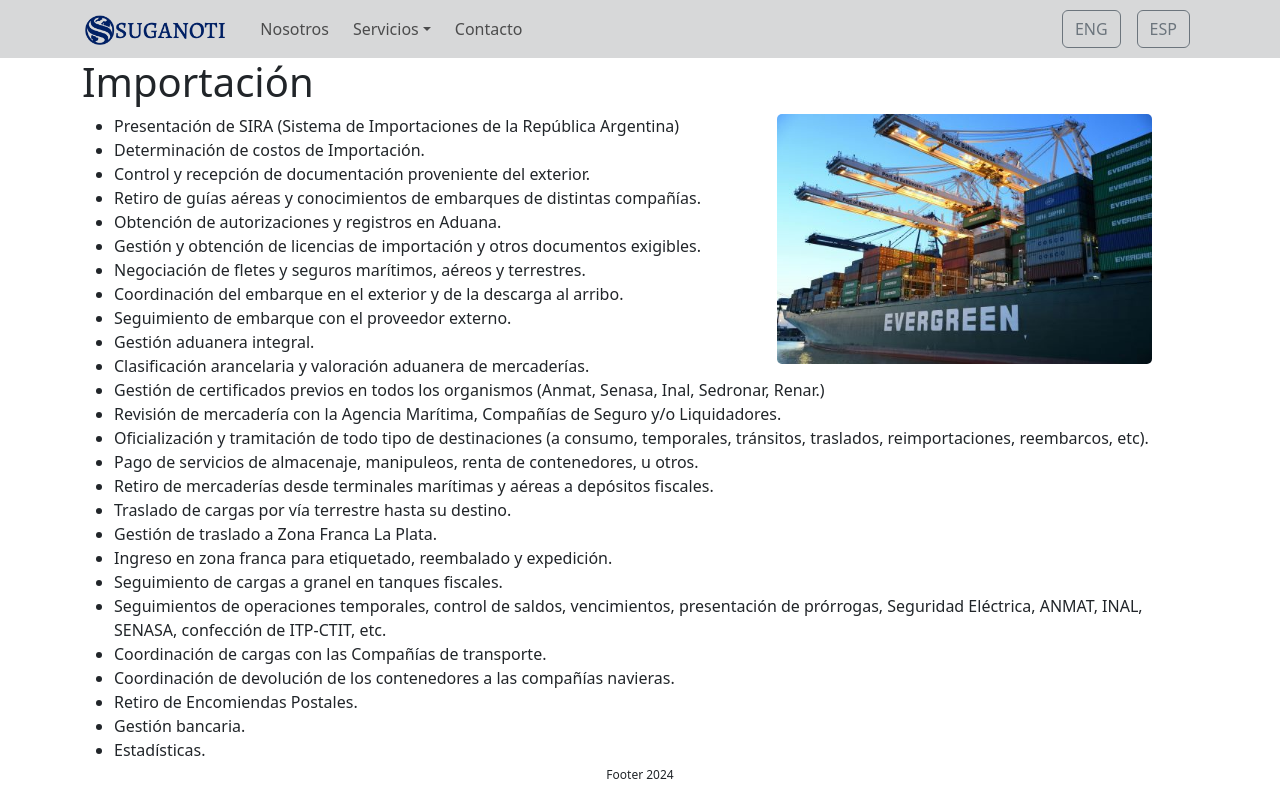
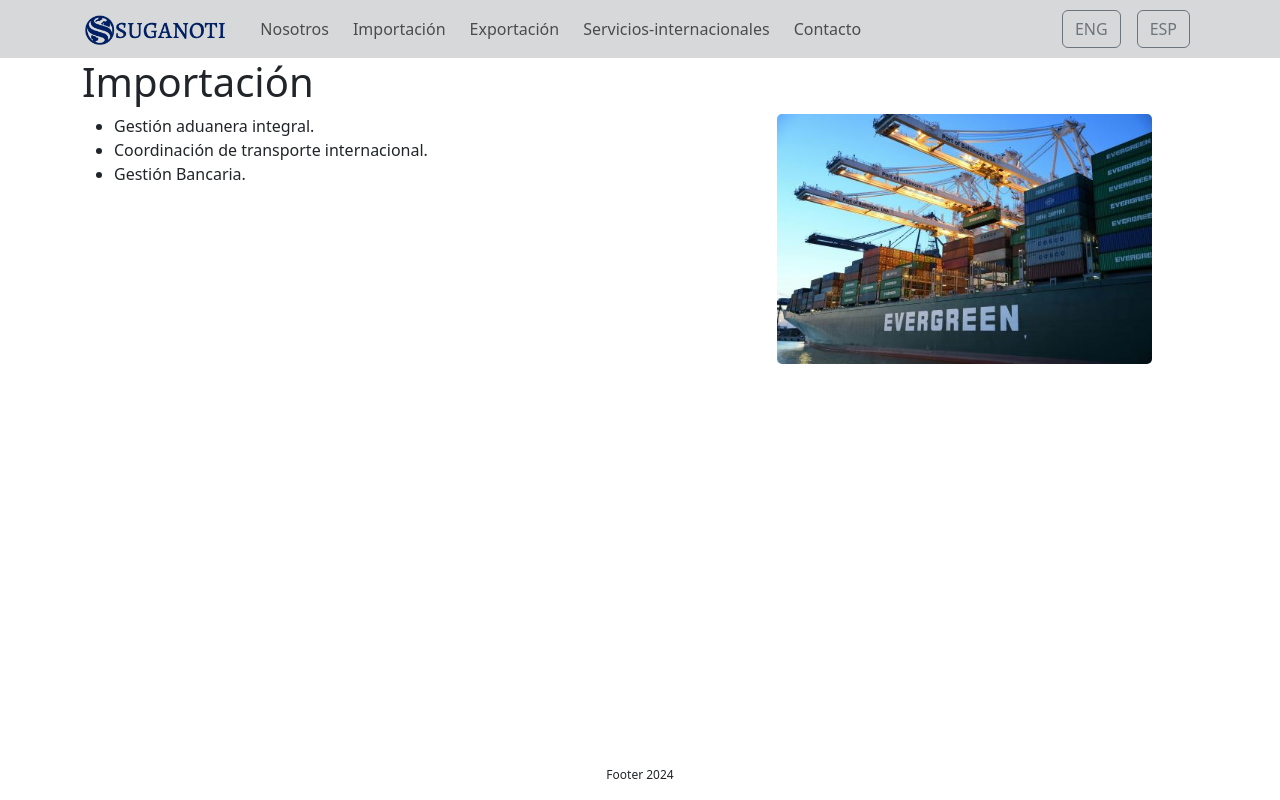
Before and after one commit to Electrocisko/comex, a React (Vite) app in the folder suganoti/: page /importacion in a window 1280 px wide. Built offline with nearby package versions, Linux system fonts and the light colour scheme.

Commit message:
trabajando en pagina de home

```diff
--- a/suganoti/i18n/english/en.json
+++ b/suganoti/i18n/english/en.json
@@ -1,10 +1,10 @@
 {
   "TITLE": "Welcome to Suganoti.",
   "NAVBAR_1": "About Us",
-  "NAVBAR_2": "Services",
-  "NAVBAR_3": "Contact",
-  "DROPDOWN_1": "Customers",
-  "DROPDOWN_2": "Suppliers",
+  "NAVBAR_2":"Import",
+  "NAVBAR_3":"Export",
+  "NAVBAR_4":"Advice",
+  "NAVBAR_5":"Contact",
   "HOME_H1": "Welcome to Suganoti.",
   "HOME_H2": "Your Strategic Partner in International Trade.",
   "HOME_P1": "At Suganoti, we believe in forging robust, strategic partnerships that transcend borders and nurture global growth.",
--- a/suganoti/i18n/spanish/es.json
+++ b/suganoti/i18n/spanish/es.json
@@ -1,25 +1,24 @@
 {
     "TITLE": "Bienvenidos a Suganoti.",
     "NAVBAR_1": "Nosotros",
-    "NAVBAR_2": "Servicios",
-    "NAVBAR_3":"Contacto",
-    "DROPDOWN_1":"Importación",
-    "DROPDOWN_2":"Exportación",
-    "DROPDOWN_3":"Asesoramiento",
+    "NAVBAR_2":"Importación",
+    "NAVBAR_3":"Exportación",
+    "NAVBAR_4":"Servicios-internacionales",
+    "NAVBAR_5":"Contacto",
     "HOME_H1":"Bienvenidos a Suganoti.",
     "HOME_H2":"Tu socio confiable en el mundo del comercio internacional.",
-    "HOME_P1":"Nos especializamos en el desarrollo de relaciones sólidas con clientes, así como en servicios de importación, exportación, logística, flete y despacho de aduanas.",
+    "HOME_P1":"Nos especializamos en los servicios de importación, exportación y logística, flete y despachos aduaneros, buscando desarrollar relaciones solidas con los clientes.",
     "HOME_P2": "Nos enorgullecemos de ofrecer un servicio de primera clase que te brinde agilidad y confianza en tus operaciones comerciales internacionales.",
     "HOME_P3": "Esperamos con interés la oportunidad de colaborar contigo y contribuir al éxito de tu negocio en el mercado global.",
-    "HOME_P4": "¡Contáctanos hoy para descubrir cómo podemos ayudarte a alcanzar tus objetivos!",
+    "HOME_P4": "¡Contáctanos hoy para descubrir cómo podemos ayudarte!",
     "BUTTON_ADVICE": "SOLICITAR ASESORÍA",
     "ABOUT_H1": "Nosotros",
     "ABOUT_P1": "En Suganoti, entendemos la importancia de la eficiencia y la precisión en el comercio internacional.",
-    "ABOUT_P2": "Nuestro equipo altamente capacitado está comprometido a brindarte soluciones a medida que se adapten a tus necesidades específicas.",
-    "ABOUT_P3": "Ya sea que estés buscando expandir tu mercado a nivel global o simplificar tus operaciones de importación y exportación, estamos aquí para ayudarte en cada paso del camino.",
-    "ABOUT_P4": "La visión de la empresa es ser líder en el desarrollo de relaciones sólidas con clientes y en la prestación de servicios de importación, exportación, logística, flete y despacho de aduanas a nivel global, brindando agilidad y confianza en todas las operaciones comerciales internacionales.",
-    "ABOUT_P5": "La misión de la empresa es ofrecer un servicio de primera clase que garantice la agilidad y confianza en las operaciones comerciales internacionales de sus clientes, contribuyendo así al éxito de sus negocios en el mercado global a través de relaciones sólidas y duraderas.",
-    "ABOUT_P6": "Los valores de la empresa incluyen la excelencia en el servicio al cliente, la confiabilidad en todas las operaciones, la colaboración activa y el compromiso con el éxito de los negocios de sus clientes en el mercado global.",
+    "ABOUT_P2": "Nuestro equipo, altamente capacitado, está comprometido a brindarte soluciones a medida que se adapten a tus necesidades específicas.",
+    "ABOUT_P3": "Ya sea, que esté buscando expandir tu mercado a nivel global o simplificar tus operaciones de importación y exportación, estamos aquí para ayudarte en cada paso del camino.",
+    "ABOUT_P4": "",
+    "ABOUT_P5": "",
+    "ABOUT_P6": "",
     "CONTACT_H1":"Contacto",
     "CONTACT_FORM_NAME":"Nombre y Apellido",
     "CONTACT_FORM_PHONE":"Teléfono",
--- a/suganoti/src/components/navbar/Navbar.jsx
+++ b/suganoti/src/components/navbar/Navbar.jsx
@@ -28,13 +28,13 @@
           <span className="navbar-toggler-icon"></span>
         </button>
         <div className="collapse navbar-collapse" id="navbarSupportedContent">
-          <ul className="navbar-nav w-50">
+          <ul className="navbar-nav w-100 ">
             <li className="nav-item ms-2">
               <Link className="nav-link" to={"/nosotros"}>
                 {t("NAVBAR_1")}
               </Link>
             </li>
-            <li className="nav-item dropdown ms-2">
+            {/* <li className="nav-item dropdown ms-2">
               <Link
                 className="nav-link dropdown-toggle"
                 to={"/"}
@@ -77,10 +77,23 @@
                   ) : null}
                 </li>
               </ul>
+            </li> */}
+                        <li className="nav-item ms-2">
+              <Link to={"/importacion"} className="nav-link">
+                {t("NAVBAR_2")}
+              </Link>
+            </li>            <li className="nav-item ms-2">
+              <Link to={"/exportacion"} className="nav-link">
+                {t("NAVBAR_3")}
+              </Link>
+            </li>            <li className="nav-item ms-2">
+              <Link to={"/asesoramiento"} className="nav-link">
+                {t("NAVBAR_4")}
+              </Link>
             </li>
             <li className="nav-item ms-2">
               <Link to={"/contact"} className="nav-link">
-                {t("NAVBAR_3")}
+                {t("NAVBAR_5")}
               </Link>
             </li>
           </ul>
--- a/suganoti/src/pages/Asesora.jsx
+++ b/suganoti/src/pages/Asesora.jsx
@@ -25,18 +25,16 @@
 
 
         <div className="asesora-text-container">
-          <h1 className="mb-3">Asesoramiento</h1>
+          <h1 className="mb-3">Servicios internacionales</h1>
           <ul>
             <li>
-              Asesoramiento constante de la normativa de Comercio Exterior y sus
-              modificaciones.
+            Representación comercial.
             </li>
             <li>
-              Asesoramiento en todo lo relacionado con la operativa y normativa
-              de depósitos fiscales.
+            Desarrollo de clientes y proveedores.
             </li>
-            <li>Clasificación Arancelaria.</li>
-            <li>Cambio en posiciones arancelarias.</li>
+            <li>Almacenamiento y gestión de stocks.</li>
+            <li>Seguimiento completo del negocio.</li>
           </ul>
         </div>
       </div>
--- a/suganoti/src/pages/Contact.jsx
+++ b/suganoti/src/pages/Contact.jsx
@@ -52,7 +52,7 @@
         <div className="contact-text-container">
           <div>
             <p><img src="./images/mail-icon.svg" alt="Icono de mail" />     info@suganoti.com.ar</p>
-            <p> <img src="./images/call-icon.svg" alt="Icono de telefono" /> +54 9 11 6734-3375</p>
+            <p> <img src="./images/call-icon.svg" alt="Icono de telefono" /> +54 9 11 5411-5298 </p>
             <p> <img src="./images/location-icon.svg" alt="" /> Calle xxxx Buenos Aires Argentina </p>
           </div>
           <div>
--- a/suganoti/src/pages/Home.jsx
+++ b/suganoti/src/pages/Home.jsx
@@ -14,14 +14,14 @@
           <p>{t("HOME_P1")}</p>
           <p>{t("HOME_P2")}</p>
           <p>{t("HOME_P3")}</p>
-          <p>{t("HOME_P4")}</p>
+          <p className="text-center">{t("HOME_P4")}</p>
           <div className="home-btn-advice-container">
             <Link to={"/contact"}>< AsesoraButton/></Link>
 
           </div>
         </div>
         <div className="home-img-container">
-          <img className="home-img" src="./images/pexels-frans-van-heerden-201846-1624695.jpg" alt="Barco container" />
+          <img className="home-img" src="./images/pintura.jpg" alt="Ilustracion de barco container " />
         </div>
       </div>
     );
--- a/suganoti/src/pages/Import.jsx
+++ b/suganoti/src/pages/Import.jsx
@@ -25,34 +25,9 @@
 
 
         <ul>
-         <li>Presentación de SIRA (Sistema de Importaciones de la República Argentina)</li>
-         <li>Determinación de costos de Importación.</li>
-         <li>Control y recepción de documentación proveniente del exterior.</li>
-         <li>Retiro de guías aéreas y conocimientos de embarques de distintas compañías.</li>
-         <li>Obtención de autorizaciones y registros en Aduana.</li>
-         <li>Gestión y obtención de licencias de importación y otros documentos exigibles.</li>
-         <li>Negociación de fletes y seguros marítimos, aéreos y terrestres.</li>
-         <li>Coordinación del embarque en el exterior y de la descarga al arribo.</li>
-         <li>Seguimiento de embarque con el proveedor externo.</li>
          <li>Gestión aduanera integral.</li>
-         <li>Clasificación arancelaria y valoración aduanera de mercaderías.</li>
-         <li>Gestión de certificados previos en todos los organismos (Anmat, Senasa, Inal, Sedronar, Renar.)</li>
-         <li>Revisión de mercadería con la Agencia Marítima, Compañías de Seguro y/o Liquidadores.</li>
-         <li>Oficialización y tramitación de todo tipo de destinaciones (a consumo, temporales, tránsitos,
-     traslados, reimportaciones, reembarcos, etc).</li>
-         <li>Pago de servicios de almacenaje, manipuleos, renta de contenedores, u otros.</li>
-         <li>Retiro de mercaderías desde terminales marítimas y aéreas a depósitos fiscales.</li>
-         <li>Traslado de cargas por vía terrestre hasta su destino.</li>
-         <li>Gestión de traslado a Zona Franca La Plata.</li>
-         <li>Ingreso en zona franca para etiquetado, reembalado y expedición.</li>
-         <li>Seguimiento de cargas a granel en tanques fiscales.</li>
-         <li>Seguimientos de operaciones temporales, control de saldos, vencimientos, presentación de
-     prórrogas, Seguridad Eléctrica, ANMAT, INAL, SENASA, confección de ITP-CTIT, etc.</li>
-         <li>Coordinación de cargas con las Compañías de transporte.</li>
-         <li>Coordinación de devolución de los contenedores a las compañías navieras.</li>
-         <li>Retiro de Encomiendas Postales.</li>
-         <li>Gestión bancaria.</li>
-         <li>Estadísticas.</li>
+         <li>Coordinación de transporte internacional.</li>
+         <li>Gestión Bancaria.</li>
         </ul>
        </div>
        </div>
--- a/suganoti/src/pages/home.css
+++ b/suganoti/src/pages/home.css
@@ -5,7 +5,7 @@
 
 
   .home-text-container{
-    width: 70%;
+    width: 60%;
     color: #002063;
   }
 
```
Also changed, not shown: suganoti/src/pages/Export.jsx (+4 -20 lines), suganoti/public/images/pintura.jpg (added).
